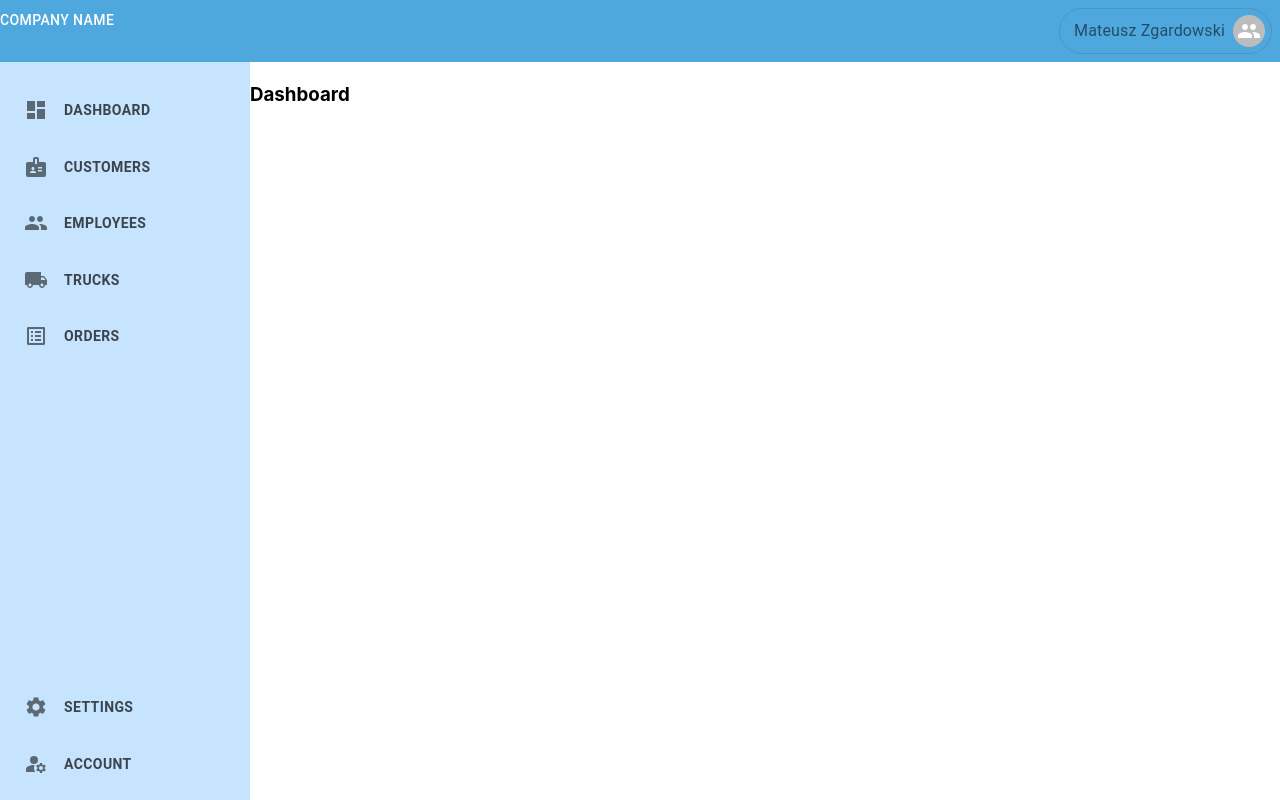
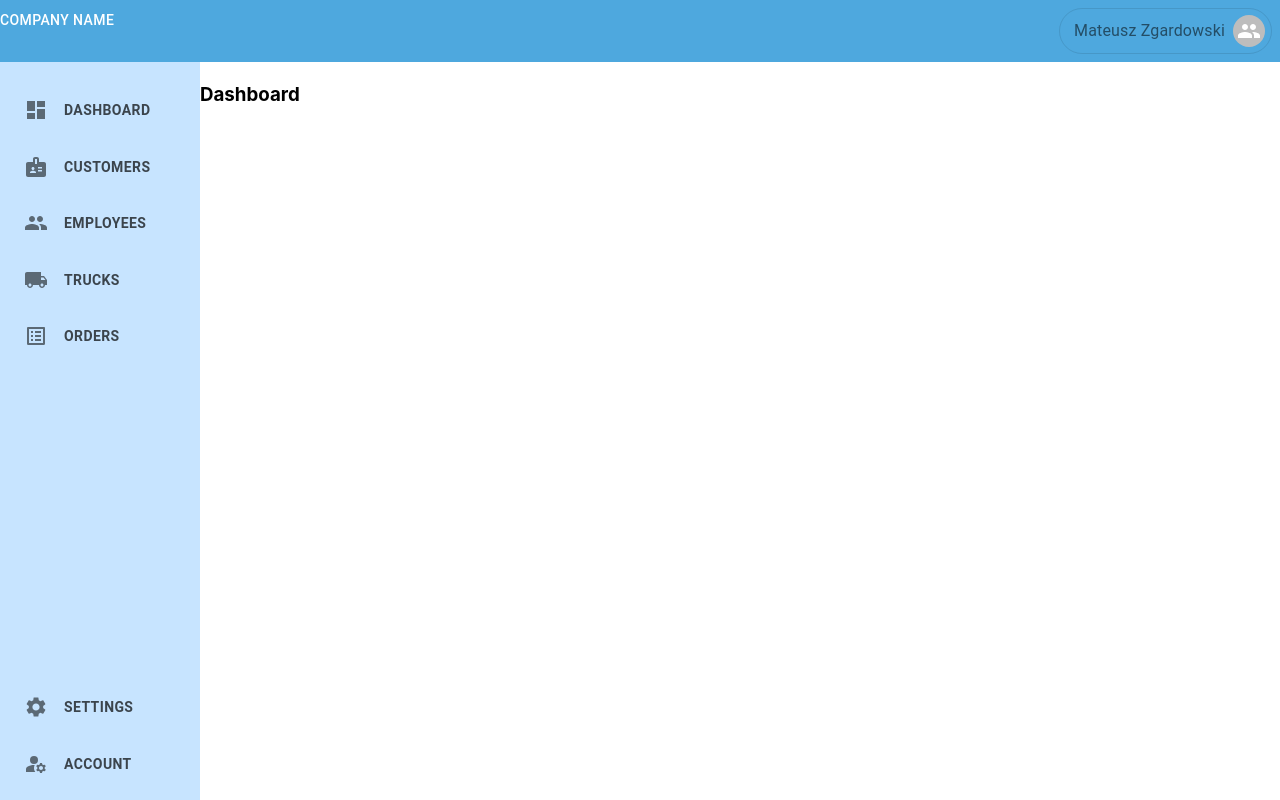
Before and after one commit to mzgardowski/transport-app, a React (Create React App) app: page / in a window 1280 px wide. Built offline with nearby package versions, Linux system fonts and the light colour scheme.

Commit message:
Working header and side menu

```diff
--- a/src/App.tsx
+++ b/src/App.tsx
@@ -15,6 +15,7 @@ import useOpenMenu from "./hooks/useOpenMenu";
 
 const App = () => {
   const { menuOpen, handleOpenMenu } = useOpenMenu();
+
   return (
     <Box sx={{ display: "flex" }}>
       <Header handleOpenMenu={handleOpenMenu} />
--- a/src/Layout/SideNavigation.tsx
+++ b/src/Layout/SideNavigation.tsx
@@ -18,15 +18,11 @@ const SideNavigation = ({ menuOpen }: { menuOpen: boolean }) => {
       variant="persistent"
       open={menuOpen}
       sx={{
-        width: { xs: 0, sm: "20vw" },
-        minWidth: { xs: 0, sm: "200px" },
-        maxWidth: { xs: 0, sm: "250px" },
+        width: { xs: 0, sm: "200px" },
         flexShrink: 0,
         [`& .MuiDrawer-paper`]: {
           border: "none",
-          width: "20vw",
-          minWidth: "200px",
-          maxWidth: "250px",
+          width: { xs: "100%", sm: "200px" },
           boxSizing: "border-box",
           backgroundColor: GlobalColors.backgroundColor.secondary,
         },
--- a/src/components/LogoContainer.tsx
+++ b/src/components/LogoContainer.tsx
@@ -6,7 +6,7 @@ const LogoContainer = ({ handleOpenMenu }: { handleOpenMenu: () => void }) => {
   return (
     <Box
       sx={{
-        width: "20vw",
+        width: "200px",
         minWidth: "200px",
         maxWidth: "250px",
         textAlign: { xs: "start", sm: "center" },
```
